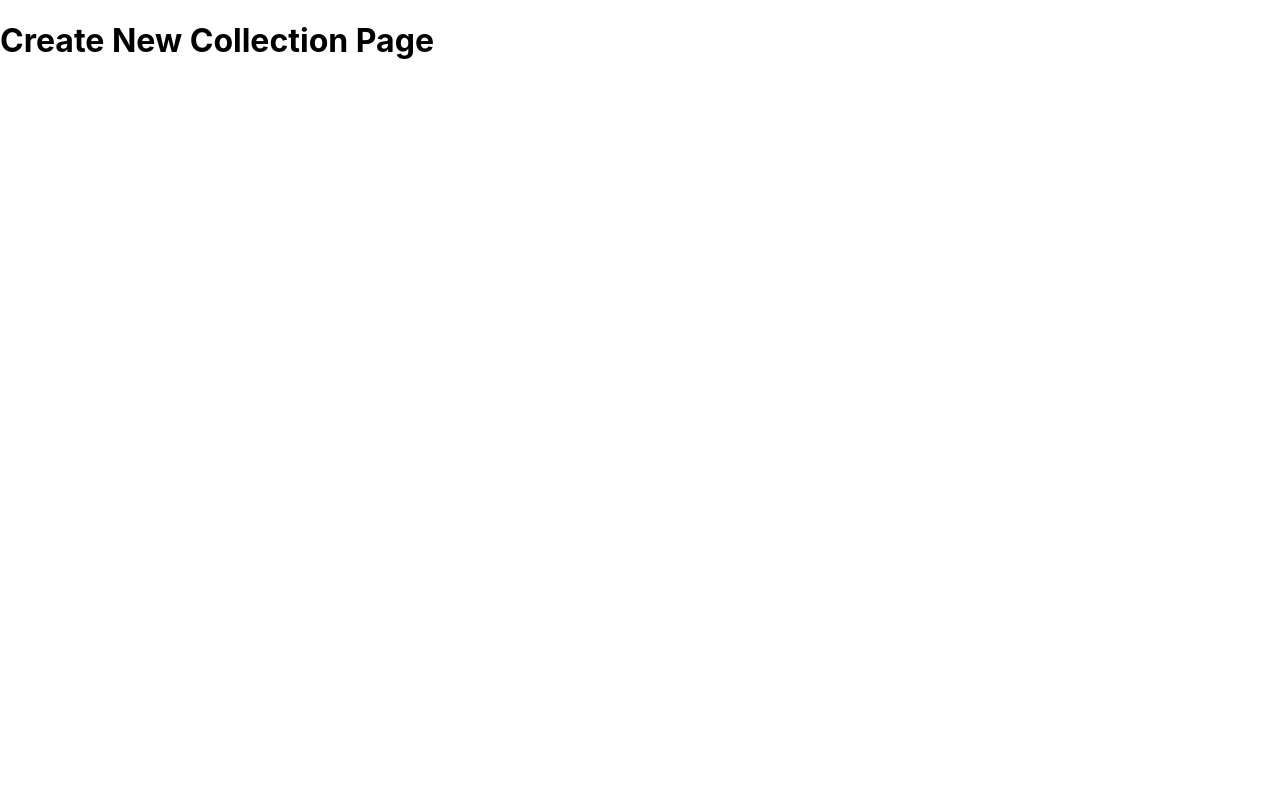
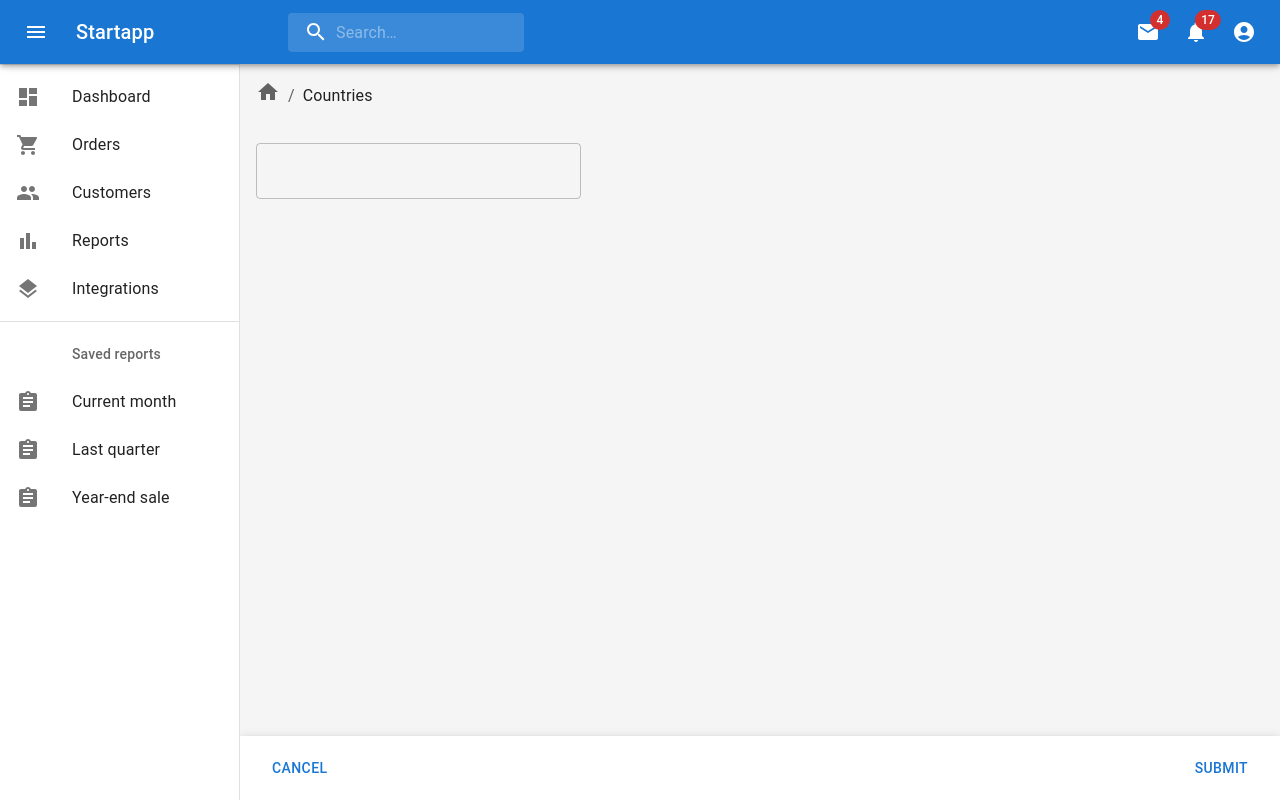
Before and after one commit to faridlab/sugar-next, a Next.js app: page /1/create in a window 1280 px wide. Built offline with nearby package versions, Linux system fonts and the light colour scheme; no server answers.

Commit message:
refac: create page forms structure from FormGenerator

```diff
--- a/pages/[collection]/create.tsx
+++ b/pages/[collection]/create.tsx
@@ -1,22 +1,82 @@
-import type { NextPage } from 'next'
+import { ReactElement, useEffect, useState } from 'react'
+import { useRouter } from 'next/router'
+
+import HomeIcon from '@mui/icons-material/Home'
+import Link from '@mui/material/Link'
+
+import * as dataRepositories from '@data/repositories'
+
 import Head from 'next/head'
+import Layout from '../../app/layouts/layout'
+import { NextPageWithLayout } from '../../app/utils/pageTypes'
 
-const CollectionCreatePage: NextPage = () => {
+import FormGenerator from '@component/forms'
+import { FormLayoutProps } from '@component/forms'
+
+import { Box, Breadcrumbs, Button, IconButton, Stack, Typography } from '@mui/material'
+
+import AppBar from '@mui/material/AppBar';
+import Toolbar from '@mui/material/Toolbar';
+import MenuIcon from '@mui/icons-material/Menu';
+import AddIcon from '@mui/icons-material/Add';
+import SearchIcon from '@mui/icons-material/Search';
+import MoreIcon from '@mui/icons-material/MoreVert';
+
+const CollectionCreatePage: NextPageWithLayout = () => {
+  const router = useRouter()
+  const { collection } = router.query
+  const url = `/${collection}`
+  const [ forms, setForms ] = useState<FormLayoutProps>([])
+  const [ value, setValue ] = useState(0)
+
+  useEffect(() => {
+    if(!router.isReady) return
+    const { resources } = dataRepositories // as default
+    const forms = (dataRepositories as any)[collection as string]?.forms || resources.forms
+    setForms(forms)
+    // eslint-disable-next-line react-hooks/exhaustive-deps
+  }, [ router.isReady ])
+
   return (
     <>
       <Head>
-        <title>Create New Collection</title>
-        <meta name="description" content="New Collection" />
+        <title>New Data</title>
+        <meta name="description" content="New Data" />
         <link rel="icon" href="/favicon.ico" />
       </Head>
-
-      <main>
-        <h1>
-          Create New Collection Page
-        </h1>
-      </main>
+      <Box sx={{ p: 2, mt: 8, display: 'flex', flexDirection: 'column', }}>
+        <Stack
+          direction="row"
+          justifyContent="space-between"
+          alignItems="baseline"
+          spacing={2}
+        >
+          <Breadcrumbs aria-label="breadcrumb">
+            <Link underline="hover" color="inherit" href="/">
+              <HomeIcon />
+            </Link>
+            <Typography color="text.primary">Countries</Typography>
+          </Breadcrumbs>
+        </Stack>
+      </Box>
+      <FormGenerator
+        forms={forms}
+      />
+      <AppBar position="fixed" color="inherit" sx={{ top: 'auto', bottom: 0, left: 240, width: 'calc(100vw - 240px)'}}>
+        <Toolbar sx={{ display: 'flex', flexDirection: 'row'}}>
+          <Box sx={{ flexGrow: 1, display: 'flex', justifyContent: 'flex-start' }}>
+            <Button href={`/${collection}`}>Cancel</Button>
+          </Box>
+          <Box sx={{ flexGrow: 1, display: 'flex', justifyContent: 'flex-end' }}>
+            <Button>Submit</Button>
+          </Box>
+        </Toolbar>
+      </AppBar>
     </>
   )
 }
 
+CollectionCreatePage.getLayout = function getLayout(page: ReactElement) {
+  return <Layout>{page}</Layout>
+}
 export default CollectionCreatePage
```
